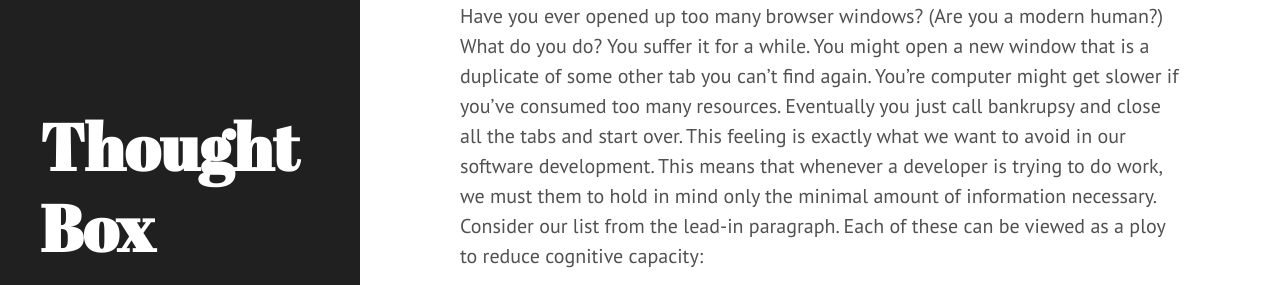
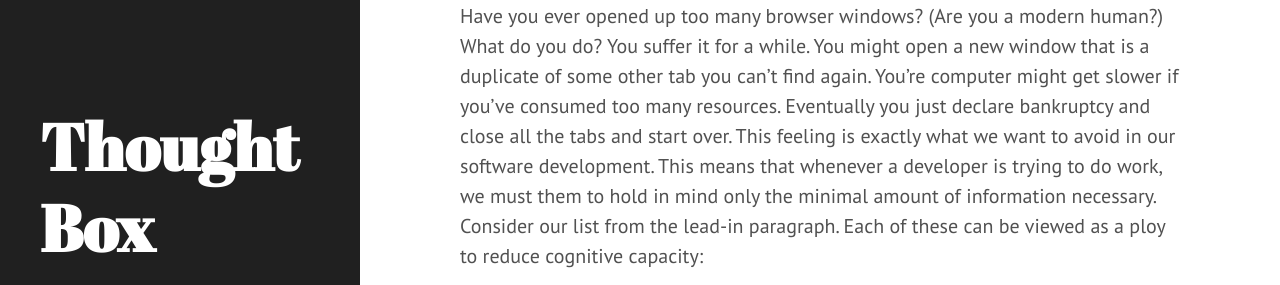
Before and after one commit to JnBrymn/JnBrymn.github.io, a Jekyll site: the page built from _posts/2023-05-20-primary-objective-of-software-design.md, in a window 1280 px wide and 900 px high, scrolled down 1698 px. Shown: the part 287-572 px from the top of the window. Built offline with Jekyll 4.4.1, drawn with Linux system fonts in a browser that asks for light colours; comment, search, counter and statistics services are not loaded; some of the changed text lies outside the part shown.

Commit message:
spelling

```diff
--- a/_posts/2023-05-20-primary-objective-of-software-design.md
+++ b/_posts/2023-05-20-primary-objective-of-software-design.md
@@ -18,7 +18,7 @@ There are bigger, more obvious things that steal our attention. If code is confu
 
 Another thing I always rail against is "clever" code. I write my code like a 10 year old writes their school essays, simple and to-the-point. This means I leave out "cool things" like meta-programming, domain-specific-languages, context-managers, and friends unless they're absolutely called for. I even leave out perfectly respectable, commonplace approaches like functional programming if I know that the future maintainers of a codebase aren't familiar with these approaches. The goal is to avoid having the future developer stop their train of thought in order to figure out what this arcane spell you casted in code is really doing.
 
-**Now, let's consider cognitive capacity.** How much can we hold in our heads at once? Have you ever opened up too many browser windows? (Are you a modern human?) What do you do? You suffer it for a while. You might open a new window that is a duplicate of some other tab you can't find again. You're computer might get slower if you've consumed too many resources. Eventually you just call bankrupsy and close all the tabs and start over. This feeling is exactly what we want to avoid in our software development. This means that whenever a developer is trying to do work, we must them to hold in mind only the minimal amount of information necessary. Consider our list from the lead-in paragraph. Each of these can be viewed as a ploy to reduce cognitive capacity:
+**Now, let's consider cognitive capacity.** How much can we hold in our heads at once? Have you ever opened up too many browser windows? (Are you a modern human?) What do you do? You suffer it for a while. You might open a new window that is a duplicate of some other tab you can't find again. You're computer might get slower if you've consumed too many resources. Eventually you just declare bankruptcy and close all the tabs and start over. This feeling is exactly what we want to avoid in our software development. This means that whenever a developer is trying to do work, we must them to hold in mind only the minimal amount of information necessary. Consider our list from the lead-in paragraph. Each of these can be viewed as a ploy to reduce cognitive capacity:
 
 - **modularity** - If a code base is well modularized, then future developers need only consider the portion of code they are changing. If there is no modularity, then the user must hold the entire codebase in mind at once.
 - **abstraction** - If an API abstracts away unnecessary implementation details then a developer need only to use the API without worrying about how it's implemented. But if the abstraction "leaks" then the developer finds themselves thinking at the same moment about the problem they are trying to solve _and_ about the details of a poorly architected interface.
```
